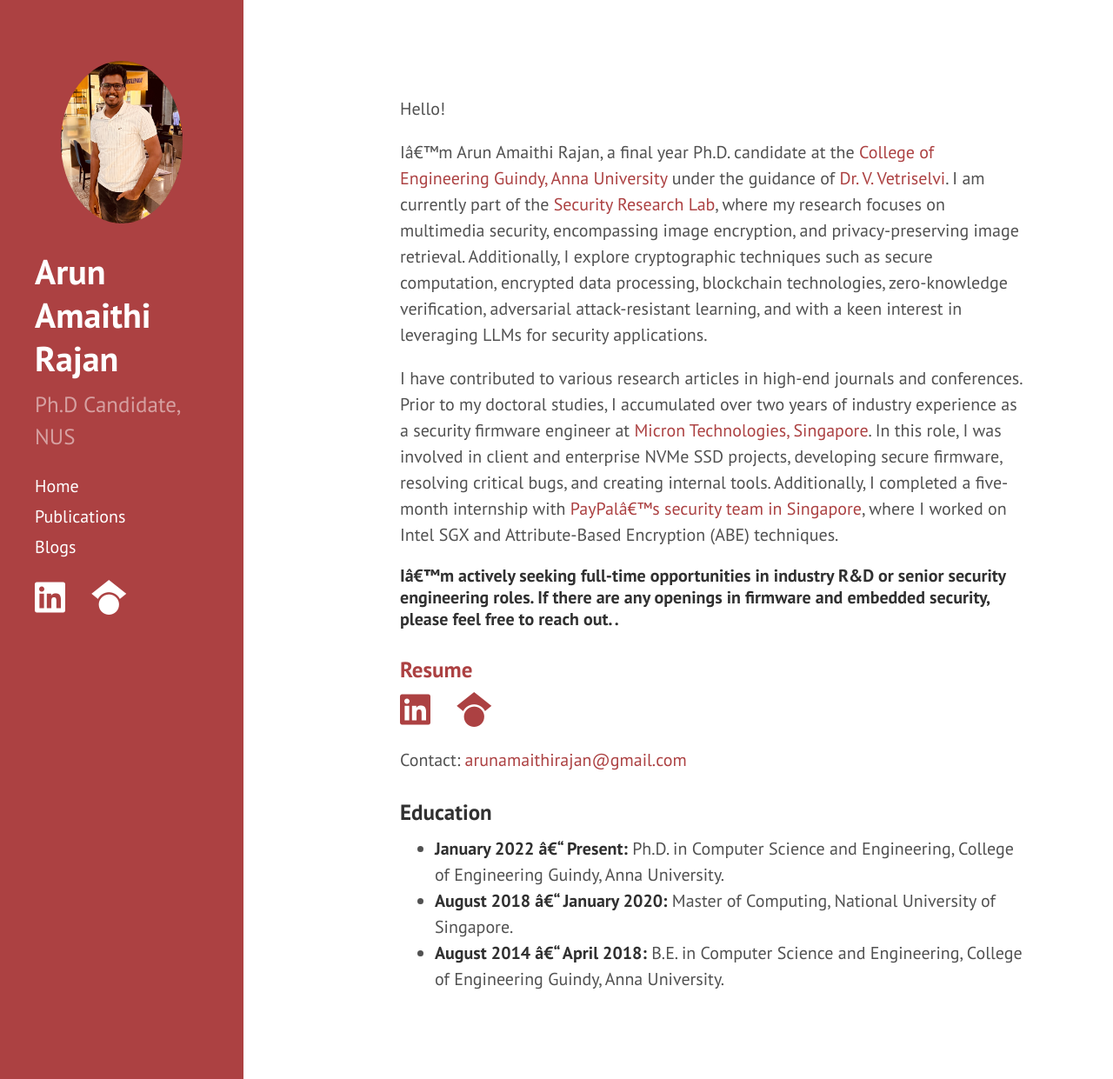
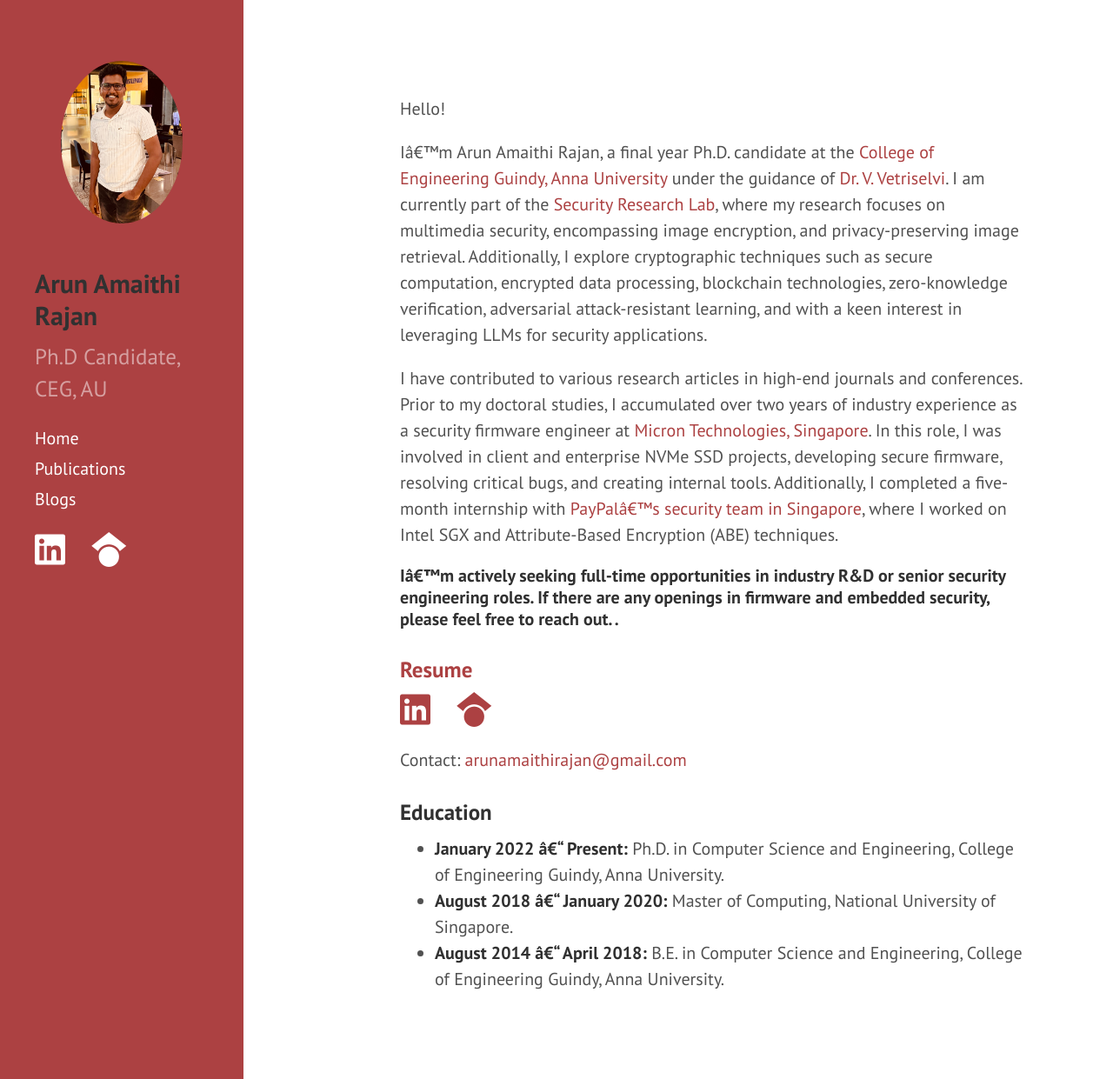
Before and after one commit to arunamaithi/arunamaithi.github.io, a Jekyll site: the page built from index.md, in a window 1280 px wide and 1241 px high. Shown: the whole window at 87% size. Built offline with Jekyll 4.4.1, drawn with Linux system fonts in a browser that asks for light colours.

Commit message:
update config file

```diff
--- a/_config.yml
+++ b/_config.yml
@@ -11,11 +11,11 @@ permalink:        pretty # tells what your website links will look like. For exa
 relative_permalinks: false
 
 # Setup
-title:            Soundarya Ramesh
+title:            Arun Amaithi Rajan
 #tagline:          'A Jekyll theme'
-description:      Ph.D Candidate, NUS
+description:      Ph.D Candidate, CEG, AU
 #description:      'A brazen two-column <a href="http://jekyllrb.com" target="_blank">Jekyll</a> theme that pairs a prominent sidebar with uncomplicated content. Made by <a href="https://twitter.com/mdo" target="_blank">@mdo</a>.'
-url:              "https://soundaryaramesh.github.io/"
+url:              "https://arunamaithi.github.io/"
 baseurl:          ""
 
 author:
@@ -31,4 +31,4 @@ paginate_path:    "/blogs/page:num/"
 
 
 github:
-  repo:           https://github.com/soundaryaramesh/
+  repo:           https://github.com/arunamaithi/
--- a/_includes/sidebar.html
+++ b/_includes/sidebar.html
@@ -5,12 +5,11 @@
   </div>
   <div class="container">
     <div class="sidebar-about">
-      <h1>
+      <h2>
         <!--<a href="{{ site.baseurl }}">-->
-          Arun Amaithi Rajan
-          <!-- {{ site.title }} -->
+          {{ site.title }}
         <!--</a>-->
-      </h1>
+      </h2>
       <p class="lead">{{ site.description }}</p>
     </div>
 
```
